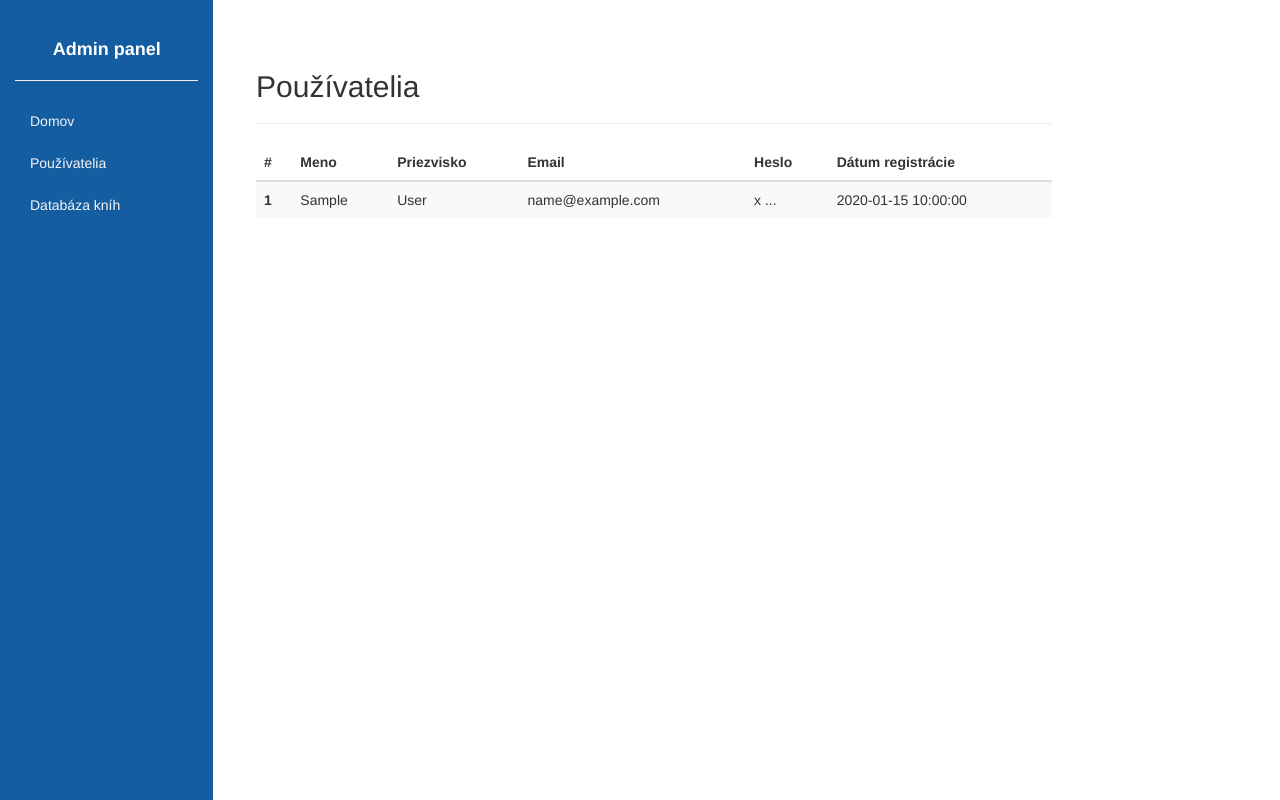
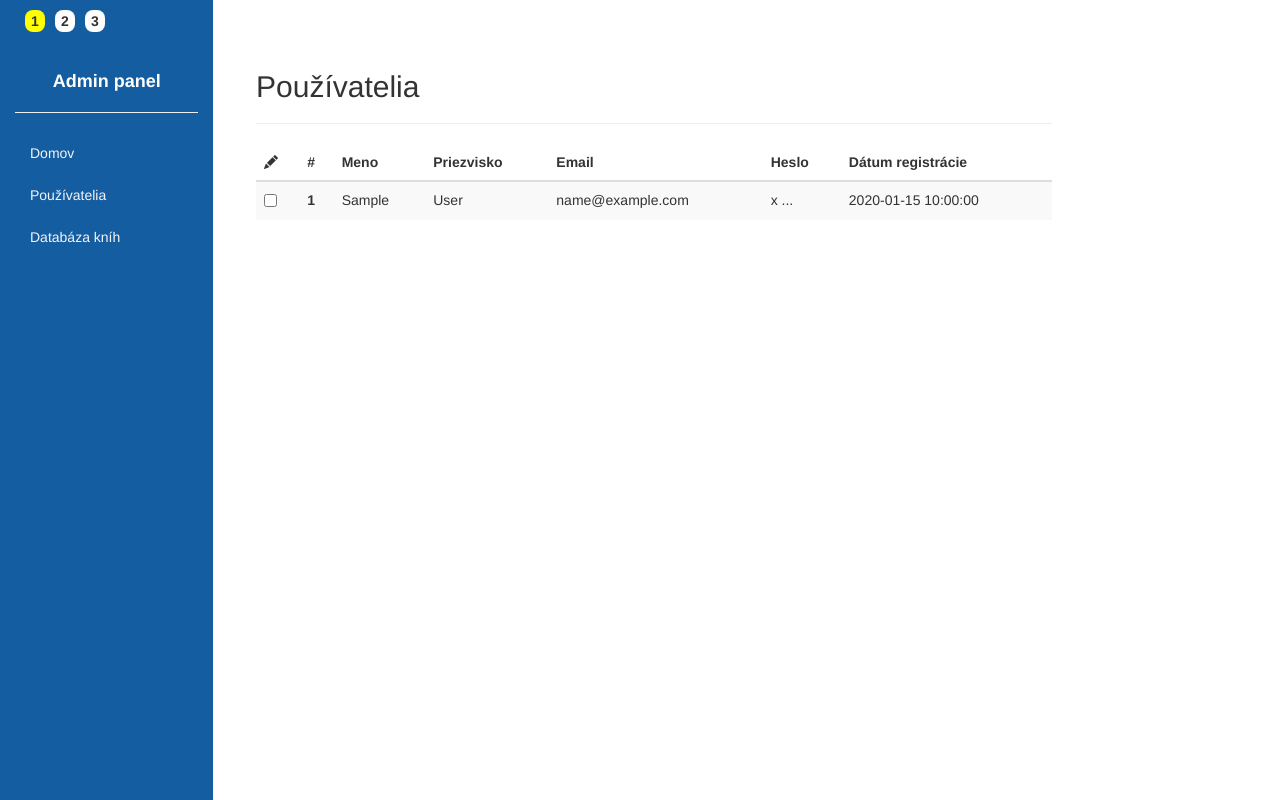
Before and after one commit to PeterKulas/VAII_Semestr-lnaPr, a PHP site: page /adminPanel.php in a window 1280 px wide. Run offline with PHP 8.4, Linux system fonts and the light colour scheme; tables that the repository leaves empty hold one stand-in row (values such as "Sample post"); some libraries are stand-ins or nearby versions.

Commit message:
adminaPanel javascript  background

```diff
--- a/adminPanel.php
+++ b/adminPanel.php
@@ -24,6 +24,11 @@
     <div class="container-fluid">
         <div class="row content">
             <div class="col-sm-2 sidebar">
+                <div class="theme-box">
+                    <button class="theme-btn thm-1 active">1</button>
+                    <button class="theme-btn thm-2">2</button>
+                    <button class="theme-btn thm-3">3</button>
+                </div>
                 <h4>Admin panel</h4>
                 <hr>
                 <ul class="nav nav-pills nav-stacked">
@@ -39,6 +44,7 @@
                 <table class="table table-striped">
                     <thead>
                         <tr>
+                            <th scope="col"><i class="bi bi-pencil-fill"></i></th>
                             <th scope="col">#</th>
                             <th scope="col">Meno</th>
                             <th scope="col">Priezvisko</th>
@@ -50,12 +56,13 @@
                     <tbody>
                         <?php foreach ($userStorage->getAllUsers() as $user) { ?>
                         <tr>
+                            <td><input type="checkbox"></td>
                             <th scope="row"><?php echo $user["id"] ?></th>
                             <td><?php echo  $user['firstname'] ?></td>
                             <td><?php echo  $user['lastname']  ?></td>
                             <td><?php echo  $user['email']  ?></td>
                             <td>
-                                <?php $tempPass = substr($user['password'],0,10)." ...";
+                                <?php $tempPass = substr($user['password'],0,15)." ...";
                                 echo  $tempPass  ?>
                             </td>
                             <td><?php echo  $user['registrationDate']  ?></td>
--- a/classes/user.classes.php
+++ b/classes/user.classes.php
@@ -8,10 +8,6 @@ class UserStorage extends Database {
         $sql ='SELECT * FROM users';
         $statement = $this->connect()->query($sql);
         $usersArray = $statement->fetchAll(PDO::FETCH_ASSOC);
-
-       /* $stmt = $this->connect()->prepare('SELECT * from users');
-        $stmt->execute();
-        $usersArray = $stmt->fetchAll(PDO::FETCH_CLASS, User::class);*/
         return $usersArray;
     }
 }
--- a/css/adminPanel.css
+++ b/css/adminPanel.css
@@ -23,6 +23,26 @@ a {
   color: rgba(253, 250, 250, 0.959);
 }
 
+.theme-box {
+  display: flex;
+  font-weight: bold;
+  border: none;
+}
+
+.theme-btn {
+  width: 20px;
+  border-radius: 8px;
+  margin-top: 10px;
+  margin-left: 10px;
+  background-color: white;
+  font-weight: bold;
+  border: none;
+}
+
+.active {
+  background-color: yellow;
+}
+
 @media screen and (max-width: 767px) {
   .sidenav {
     height: auto;
--- /dev/null
+++ b/js/adminPanel.js
@@ -0,0 +1,30 @@
+const themeBtn1 = document.querySelector(".thm-1");
+const themeBtn2 = document.querySelector(".thm-2");
+const themeBtn3 = document.querySelector(".thm-3");
+
+const themes = ["#145da0", "red", "green"];
+
+const changeTheme = function (color) {
+  document.querySelector(".sidebar").style.backgroundColor = color;
+};
+
+themeBtn1.addEventListener("click", function () {
+  themeBtn1.classList.add("active");
+  themeBtn2.classList.remove("active");
+  themeBtn3.classList.remove("active");
+  changeTheme(themes[0]);
+});
+
+themeBtn2.addEventListener("click", function () {
+  themeBtn1.classList.remove("active");
+  themeBtn2.classList.add("active");
+  themeBtn3.classList.remove("active");
+  changeTheme(themes[1]);
+});
+
+themeBtn3.addEventListener("click", function () {
+  themeBtn1.classList.remove("active");
+  themeBtn2.classList.remove("active");
+  themeBtn3.classList.add("active");
+  changeTheme(themes[2]);
+});
```
